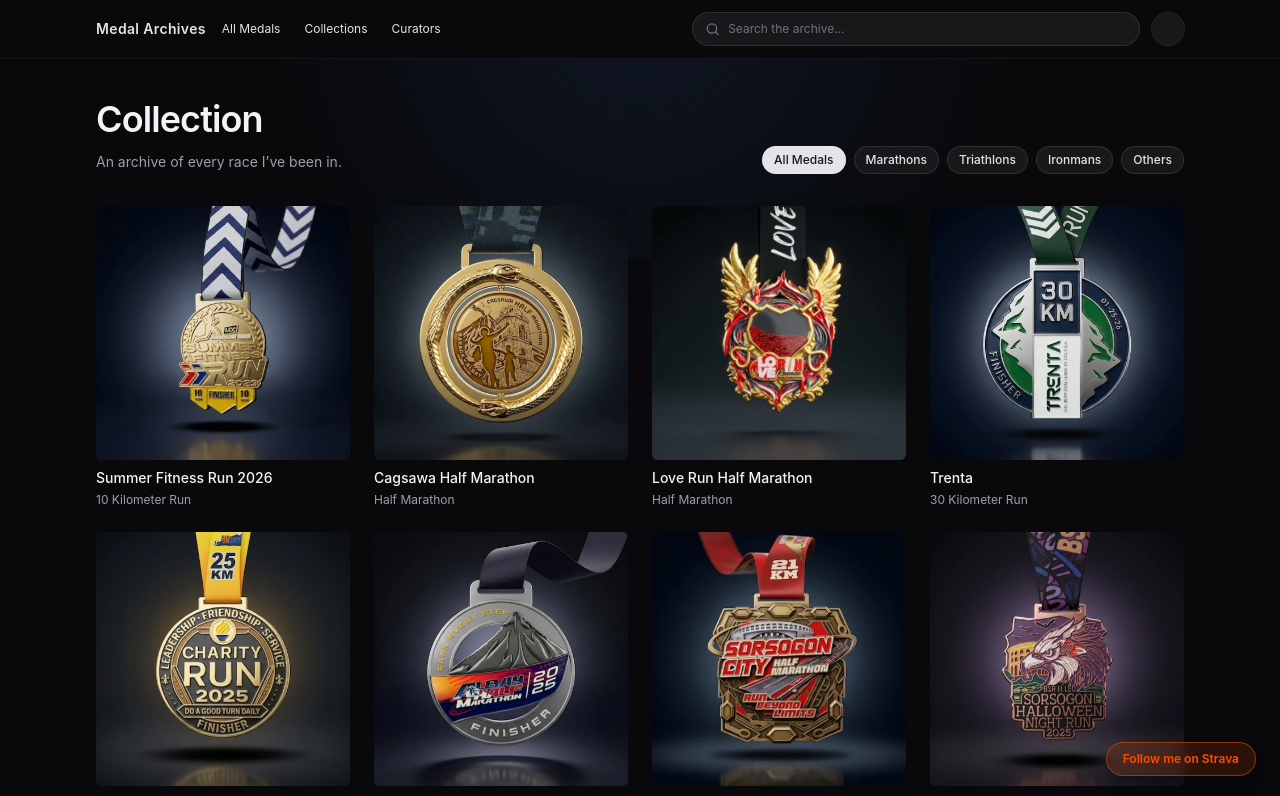
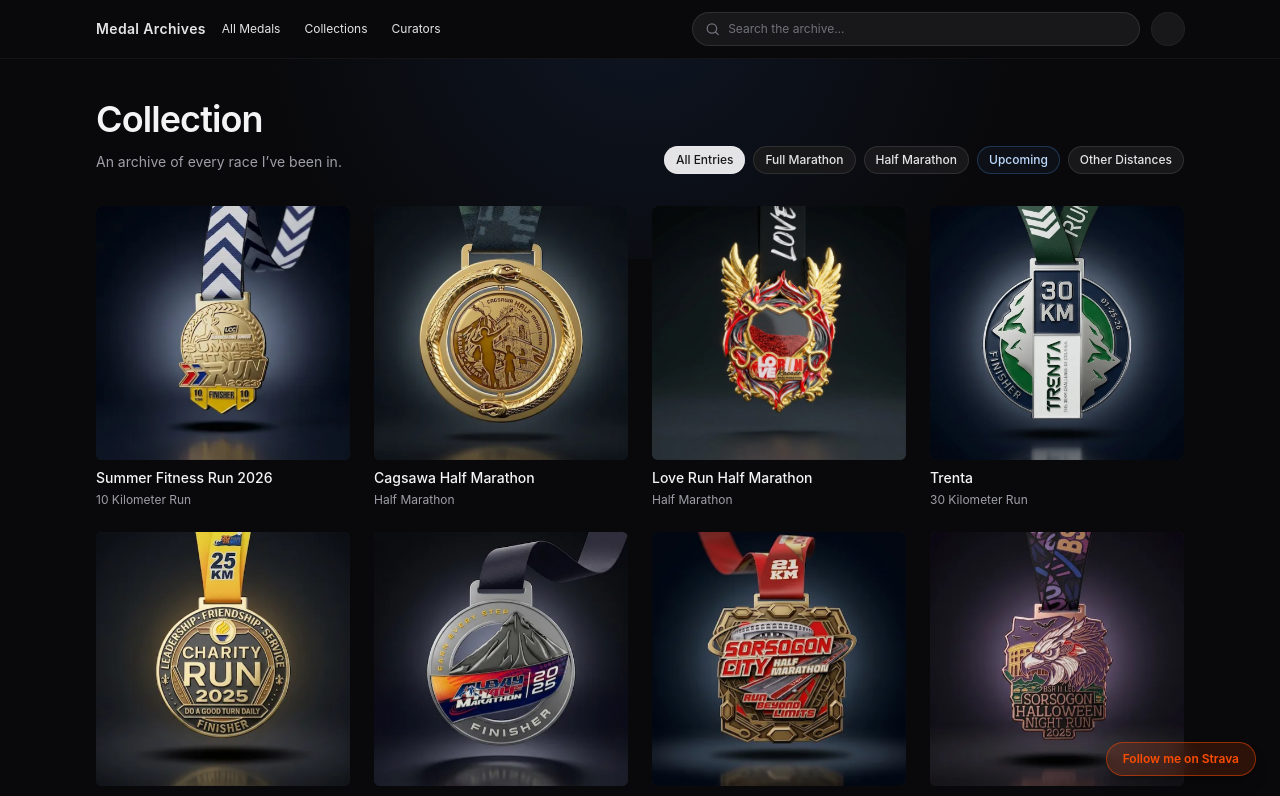
Before and after one commit to cedik456/modern-svelte-kit, a SvelteKit app: page / in a window 1280 px wide. Shown: the top 796 px of the page. Built offline with nearby package versions, Linux system fonts and the light colour scheme.

Commit message:
feat: update filter categories and highlight Upcoming

```diff
--- a/src/routes/+page.svelte
+++ b/src/routes/+page.svelte
@@ -4,8 +4,14 @@
 	import type { Medal } from '$lib/types/medal';
 	import { fade, scale } from 'svelte/transition';
 
-	const filters = ['All Medals', 'Marathons', 'Triathlons', 'Ironmans', 'Others'] as const;
-	let active = $state<(typeof filters)[number]>('All Medals');
+	const filters = [
+		'All Entries',
+		'Full Marathon',
+		'Half Marathon',
+		'Upcoming',
+		'Other Distances'
+	] as const;
+	let active = $state<(typeof filters)[number]>('All Entries');
 	let selectedMedal = $state<Medal | null>(null);
 
 	function getCardSrc(medal: Medal) {
@@ -64,7 +70,9 @@
 							class={'inline-flex items-center rounded-full px-3 py-1.5 text-xs font-medium ring-1 ring-inset transition ' +
 								(active === filter
 									? 'bg-zinc-200 text-zinc-900 ring-white/20'
-									: 'bg-zinc-900 text-zinc-200 ring-white/10 hover:bg-zinc-800')}
+									: filter === 'Upcoming'
+										? 'bg-blue-400/5 text-blue-200 ring-blue-400/25 hover:bg-blue-400/10'
+										: 'bg-zinc-900 text-zinc-200 ring-white/10 hover:bg-zinc-800')}
 						>
 							{filter}
 						</button>
```
